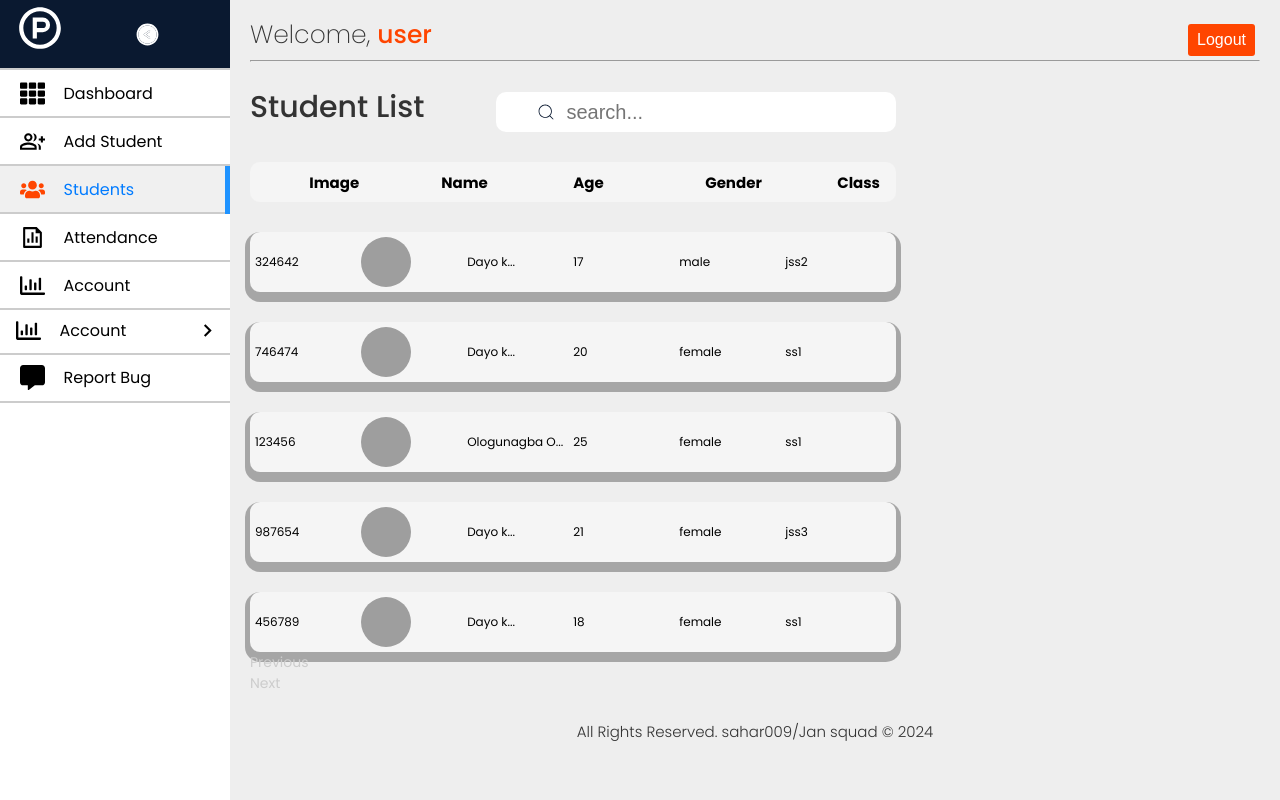
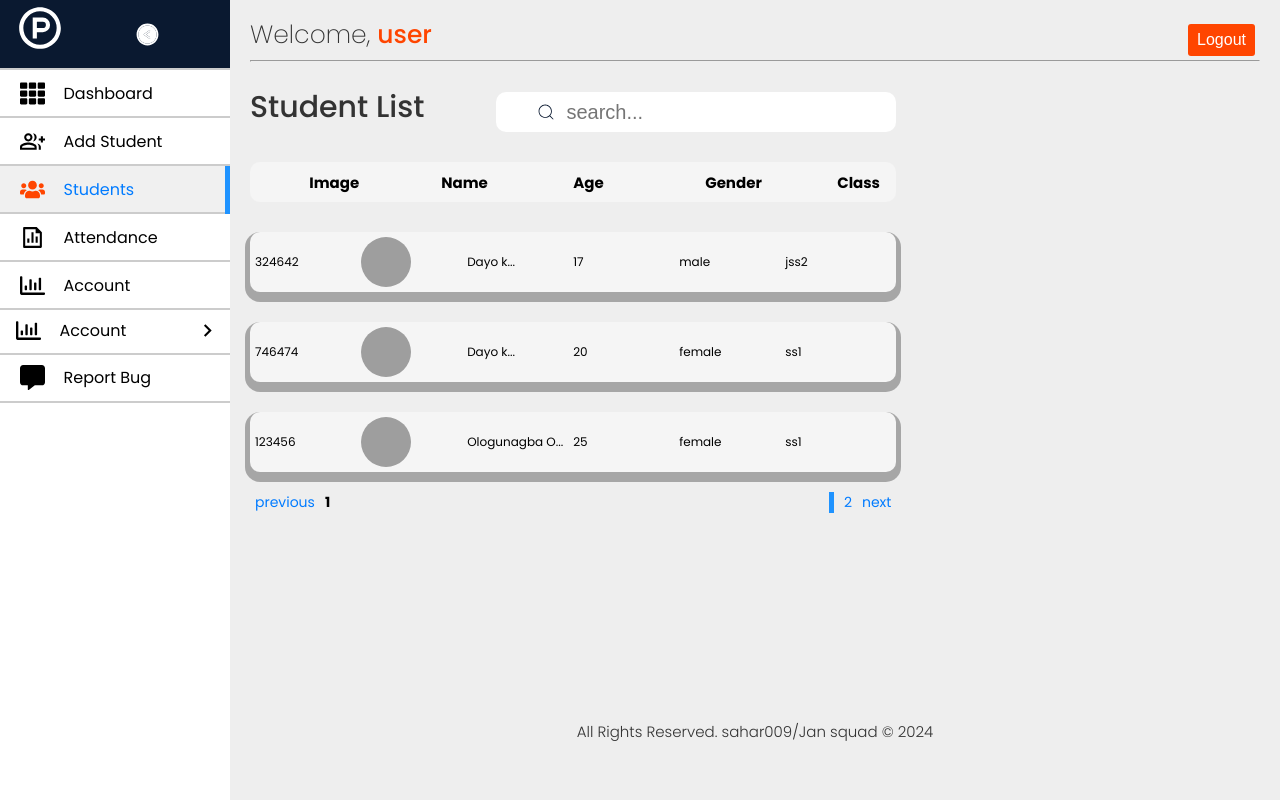
Before and after one commit to Sahar009/jan-dash, a React (Create React App) app: page /Students in a window 1280 px wide. Built offline with nearby package versions, Linux system fonts and the light colour scheme; grey boxes are pictures that could not be loaded.

Commit message:
pagination

```diff
--- a/src/pages/students/Student.js
+++ b/src/pages/students/Student.js
@@ -2,7 +2,7 @@ import React, { useEffect, useState } from 'react';
 import './student.scss';
 import Student_render from './StudentRender';
 import { Link } from 'react-router-dom';
-import { CiSearch } from "react-icons/ci";
+import { CiSearch } from 'react-icons/ci';
 import { shortenText } from '../../utils/utility';
 import ReactPaginate from 'react-paginate';
 
@@ -10,6 +10,8 @@ const Student = () => {
   const [data, setData] = useState([]);
   const [searchTerm, setSearchTerm] = useState('');
   const [filteredData, setFilteredData] = useState([]);
+  const [currentPage, setCurrentPage] = useState(0);
+  const [itemsPerPage] = useState(3);
 
   useEffect(() => {
     const studentData = [
@@ -22,7 +24,6 @@ const Student = () => {
 
     setData(studentData);
     setFilteredData(studentData);
-    console.log(studentData);
   }, []);
 
 
@@ -32,13 +33,16 @@ const Student = () => {
       student.LastName.toLowerCase().includes(searchTerm.toLowerCase()) ||
       student.Gender.toLowerCase().includes(searchTerm.toLowerCase()) ||
       student.Class.toLowerCase().includes(searchTerm.toLowerCase())
-
-
     );
-    setFilteredData(results)
+    setFilteredData(results);
   }, [searchTerm, data]);
 
+  const handlePageClick = ({ selected }) => {
+    setCurrentPage(selected);
+  };
 
+  const offset = currentPage * itemsPerPage;
+  const currentPageData = filteredData.slice(offset, offset + itemsPerPage);
 
   return (
     <div className='studentDetails'>
@@ -47,7 +51,12 @@ const Student = () => {
           <h2>Student List</h2>
           <div className='search_input'>
             <CiSearch className='search_icon' />
-          <input   type='text'  placeholder='search...' value={searchTerm} onInput={e => setSearchTerm(e.target.value)}/>
+            <input
+              type='text'
+              placeholder='search...'
+              value={searchTerm}
+              onInput={e => setSearchTerm(e.target.value)}
+            />
           </div>
         </div>
         <table className='details_header'>
@@ -63,18 +72,36 @@ const Student = () => {
           </thead>
         </table>
 
-      {/* student list mapping  */}
-      {filteredData.map(({ id, image, FirstName, LastName, Gender, age, Class, }) => (
+        {/* student list mapping */}
+        {currentPageData.map(({ id, image, FirstName, LastName, Gender, age, Class }) => (
           <Link to={`/Student_details/${id}`} key={id}>
-          <Student_render  id={id} image={image}  FirstName={FirstName} LastName={shortenText(LastName,1)} Gender={Gender}  age={age} Class={Class} />  </Link>
-
-
+            <Student_render
+              id={id}
+              image={image}
+              FirstName={FirstName}
+              LastName={shortenText(LastName, 1)}
+              Gender={Gender}
+              age={age}
+              Class={Class}
+            />
+          </Link>
         ))}
 
-    <ReactPaginate/>
+        <ReactPaginate
+          previousLabel={'previous'}
+          nextLabel={'next'}
+          breakLabel={'...'}
+          breakClassName={'break-me'}
+          pageCount={Math.ceil(filteredData.length / itemsPerPage)}
+          marginPagesDisplayed={2}
+          pageRangeDisplayed={5}
+          onPageChange={handlePageClick}
+          containerClassName={'pagination'}
+          activeClassName={'active'}
+        />
       </div>
     </div>
   );
-}
+};
 
 export default Student;
--- a/src/pages/students/student.scss
+++ b/src/pages/students/student.scss
@@ -66,6 +66,32 @@
           }
 
     }
+
+.pagination {
+    display: flex;
+    list-style: none;
+    padding: 0;
+  }
+
+  .pagination li {
+    margin: 0 5px;
+  }
+
+  .pagination li a {
+    text-decoration: none;
+    color: #007bff;
+    cursor: pointer;
+  }
+
+  .pagination li a:hover {
+    text-decoration: underline;
+  }
+
+  .pagination .active a {
+    font-weight: bold;
+    color: #000;
+  }
+
 }
 .student_row{
     display: flex;
```
Lines whose indentation alone changed are shown as unchanged.
